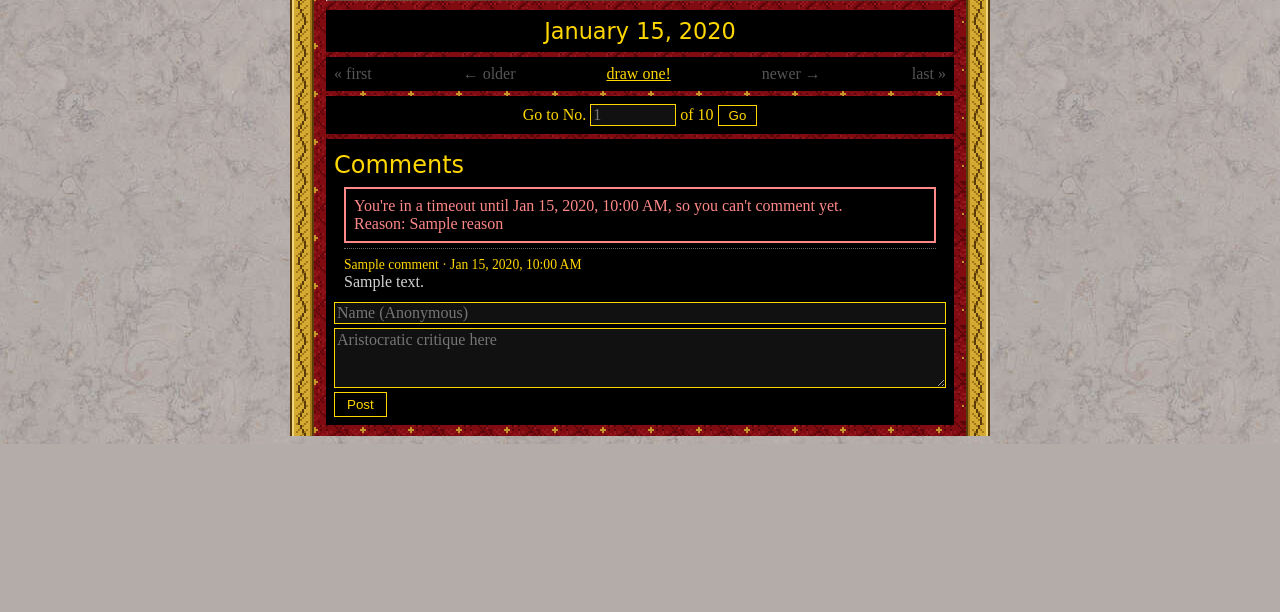
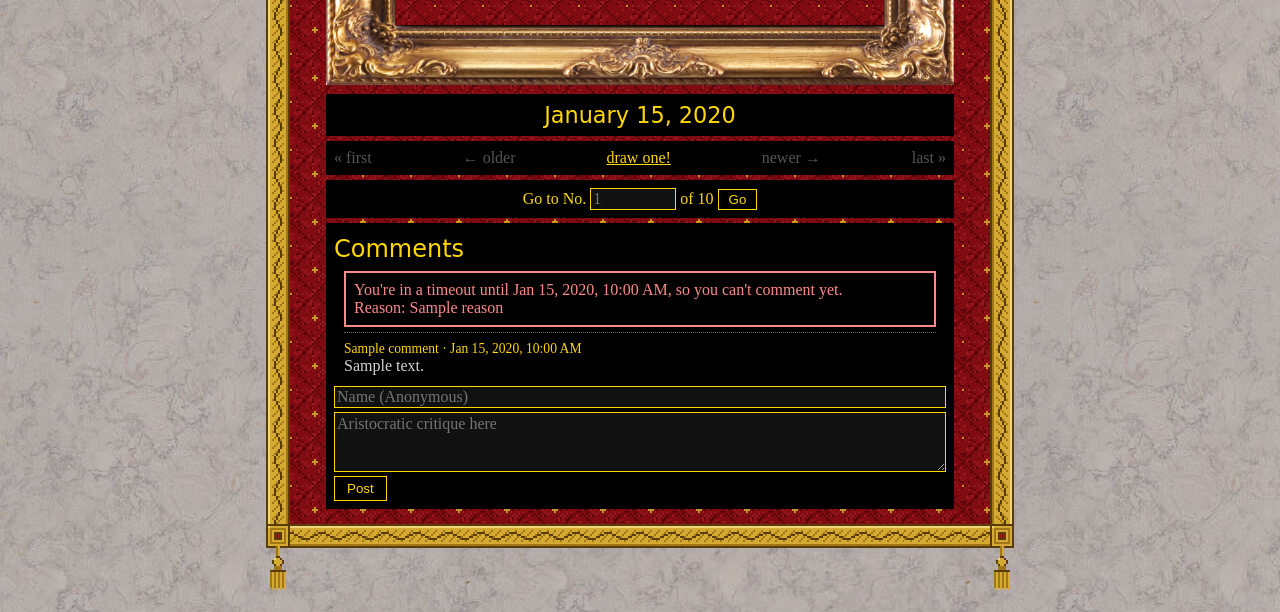
Before and after one commit to LiterallyANoodle/canvas-toy-server, a FastAPI app: template app/templates/gallery.html in a window 1280 px wide. Shown: the part 803-1415 px from the top of the page. Before the commit the page ends 1247 px from the top, so only its background shows below. Run offline with FastAPI, Linux system fonts and the light colour scheme; the template is opened without the code that fills it: most values are stand-ins (such as "Sample title", 1, 10 or a date in 2020); parts of the project's set-up code (start-up, migrations or seed data) failed here and were passed over; some libraries are stand-ins or nearby versions; some web fonts are replaced.

Commit message:
Gallery carpet: wider red, gold trim on all four sides, tassels at the corners (T-0049, msg 602)
One 9-slice border image (12px corners with a ruby rosette, the trim as edges) replaces the
two side strips; 26px of red inside the trim; four tassel sprites hang off the corners. The
content keeps its 648px (the column is 748px with trim and red). Narrow screens trim the red.

Co-Authored-By: Claude Opus 5.5 <noreply@anthropic.com>

```diff
--- a/app/templates/gallery.html
+++ b/app/templates/gallery.html
@@ -30,22 +30,33 @@
 
         /* The red carpet with gold trim behind the whole column (operator, msg 573). Drawn at
            24px and shown at 2x, crunchy on purpose. */
+        /* Gold trim on all four sides from one 9-slice image (12px corners, shown 2x), red
+           inside it, and a tassel off each corner (operator, msg 602). The column's content
+           keeps its 648px: 748 = 648 + 2 x 24 trim + 2 x 26 red. */
         .container {
             position: relative;
             box-sizing: border-box;
-            padding: 6px 26px;
-            background: url(/Assets/carpet_tile.png) repeat;
+            max-width: 748px;
+            margin: 64px auto;
+            padding: 10px 26px;
+            border: 24px solid transparent;
+            border-image: url(/Assets/carpet_border.png) 12 round;
+            background: url(/Assets/carpet_tile.png) repeat padding-box;
             background-size: 48px 48px;
             image-rendering: pixelated;
         }
-        .container::before, .container::after {
-            content: ""; position: absolute; top: 0; bottom: 0; width: 24px;
-            background: url(/Assets/gold_trim.png) repeat-y;
-            background-size: 24px 32px;
-            image-rendering: pixelated;
+        .tassel {
+            position: absolute; width: 20px; height: 44px;
+            background: url(/Assets/tassel.png) no-repeat; background-size: 20px 44px;
+            image-rendering: pixelated; pointer-events: none;
         }
-        .container::before { left: 0; }
-        .container::after { right: 0; transform: scaleX(-1); }
+        .tassel.tl, .tassel.tr { top: -66px; transform: scaleY(-1); }
+        .tassel.bl, .tassel.br { bottom: -66px; }
+        .tassel.tl, .tassel.bl { left: -22px; }            /* centred on the 24px corner block */
+        .tassel.tr, .tassel.br { right: -22px; }
+        @media (max-width: 640px) {
+            .container { padding: 6px 4px; margin: 56px auto; }
+        }
         .container img.frame, .container .drawing { image-rendering: auto; }
 
         /* The two glowing corners: the quartet plays the Four Seasons; Spike's table turns the
@@ -212,6 +223,7 @@
         <button id="spike" class="corner right" type="button" title="A glass of wine?" aria-pressed="false"><img src="/Assets/spike_table.png" alt="Spike in a tuxedo by a table of red wine glasses"></button>
     </div>
     <div class="container">
+        <span class="tassel tl"></span><span class="tassel tr"></span><span class="tassel bl"></span><span class="tassel br"></span>
         <div class="content">
             <div class="title">
                 <img src="/Assets/sword3.gif" style="transform: scaleX(-1);" alt="">
```
Also changed, not shown: app/static/Assets/SOURCE.md (+1 -1 lines), tests/test_gallery_admin.py (+3 -2 lines), app/static/Assets/carpet_border.png (added), app/static/Assets/gold_trim.png (deleted), app/static/Assets/tassel.png (added).
